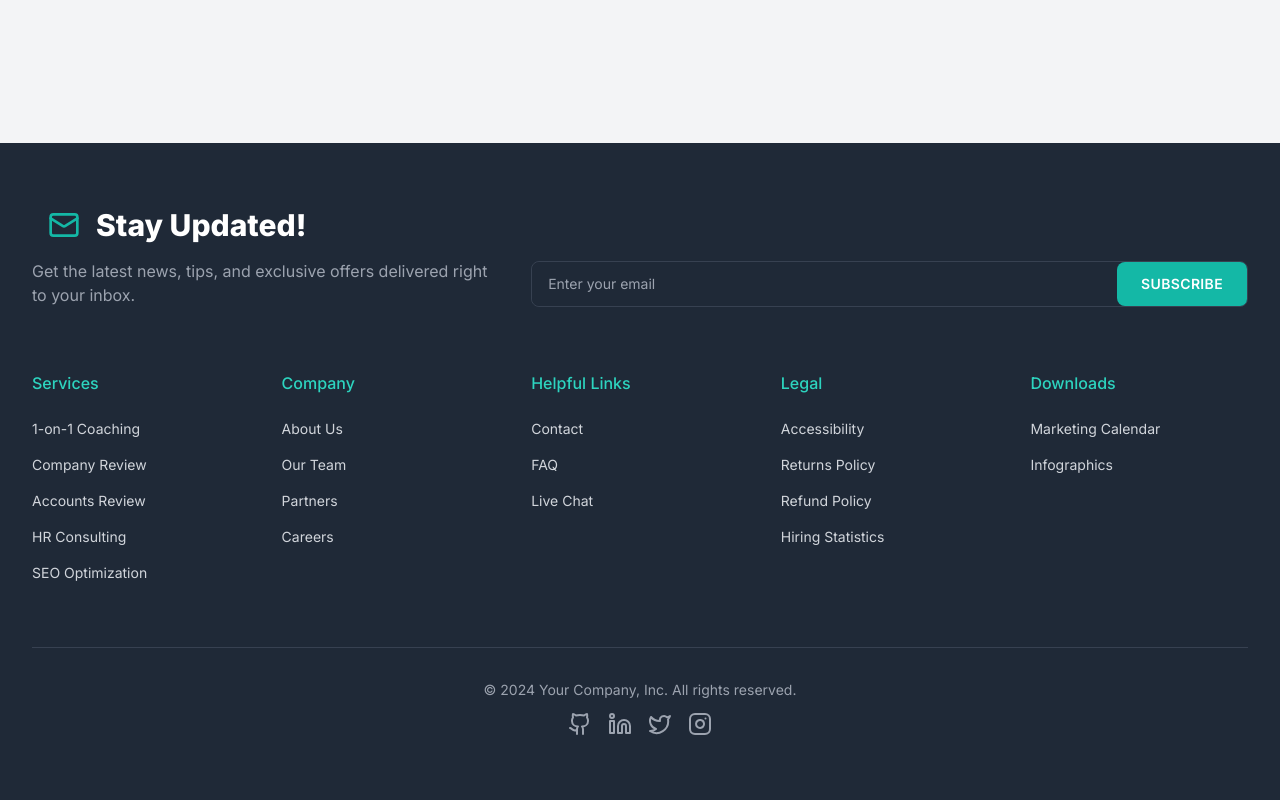
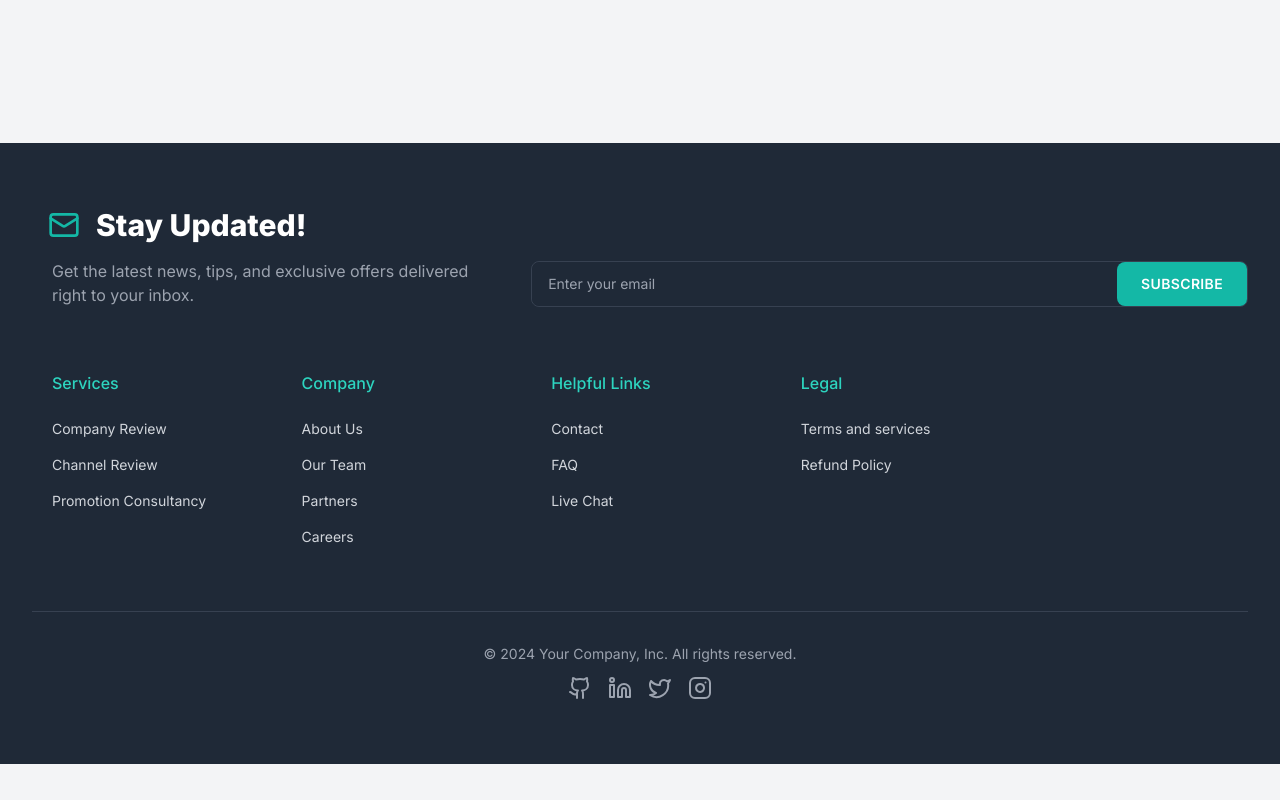
Before and after one commit to Sagar-1103/promotion-agency, a Next.js app: page / in a window 1280 px wide. Shown: the part 5365-6165 px from the top of the page. After the commit the page ends 6129 px from the top, so only its background shows below. Built offline with nearby package versions, Linux system fonts and the light colour scheme.

Commit message:
footer adjusted

```diff
--- a/components/Footer.tsx
+++ b/components/Footer.tsx
@@ -15,7 +15,7 @@ const Footer = () => {
                   <Mail className="text-teal-500 mx-4" size={32} />
                   Stay Updated!
                 </h2>
-                <p className="mt-4 text-gray-400 dark:text-gray-300">
+                <p className="mt-4 text-gray-400 px-5 dark:text-gray-300">
                   Get the latest news, tips, and exclusive offers delivered right to your inbox.
                 </p>
               </div>
@@ -43,111 +43,116 @@ const Footer = () => {
               </form>
             </div>
 
-            <div className="col-span-2 sm:col-span-1">
+            <div className="col-span-2 px-5 sm:col-span-1">
               <p className="font-medium text-teal-400 dark:text-teal-300">Services</p>
               <ul className="mt-6 space-y-4 text-sm">
-                <li>
-                  <Link href="/coaching" className="text-gray-300 hover:text-teal-400 dark:text-gray-400 dark:hover:text-teal-300 transition">
+                {/* <li>
+                  <Link href="/" className="text-gray-300 hover:text-teal-400 dark:text-gray-400 dark:hover:text-teal-300 transition">
                     1-on-1 Coaching
                   </Link>
-                </li>
+                </li> */}
                 <li>
-                  <Link href="/reviews" className="text-gray-300 hover:text-teal-400 dark:text-gray-400 dark:hover:text-teal-300 transition">
+                  <Link href="/" className="text-gray-300 hover:text-teal-400 dark:text-gray-400 dark:hover:text-teal-300 transition">
                     Company Review
                   </Link>
                 </li>
                 <li>
-                  <Link href="/accounts" className="text-gray-300 hover:text-teal-400 dark:text-gray-400 dark:hover:text-teal-300 transition">
-                    Accounts Review
+                  <Link href="/" className="text-gray-300 hover:text-teal-400 dark:text-gray-400 dark:hover:text-teal-300 transition">
+                    Channel Review
                   </Link>
                 </li>
-                <li>
-                  <Link href="/consulting" className="text-gray-300 hover:text-teal-400 dark:text-gray-400 dark:hover:text-teal-300 transition">
+                {/* <li>
+                  <Link href="/" className="text-gray-300 hover:text-teal-400 dark:text-gray-400 dark:hover:text-teal-300 transition">
                     HR Consulting
                   </Link>
-                </li>
+                </li> */}
+                {/* <li>
+                  <Link href="/" className="text-gray-300 hover:text-teal-400 dark:text-gray-400 dark:hover:text-teal-300 transition">
+                    SEO Optimization
+                  </Link>
+                </li> */}
                 <li>
-                  <Link href="/seo" className="text-gray-300 hover:text-teal-400 dark:text-gray-400 dark:hover:text-teal-300 transition">
-                    SEO Optimization
+                  <Link href="/" className="text-gray-300 hover:text-teal-400 dark:text-gray-400 dark:hover:text-teal-300 transition">
+                    Promotion Consultancy
                   </Link>
                 </li>
               </ul>
             </div>
 
-            <div className="col-span-2 sm:col-span-1">
+            <div className="col-span-2 px-5 sm:col-span-1">
               <p className="font-medium text-teal-400 dark:text-teal-300">Company</p>
               <ul className="mt-6 space-y-4 text-sm">
                 <li>
-                  <Link href="/about" className="text-gray-300 hover:text-teal-400 dark:text-gray-400 dark:hover:text-teal-300 transition">
+                  <Link href="/" className="text-gray-300 hover:text-teal-400 dark:text-gray-400 dark:hover:text-teal-300 transition">
                     About Us
                   </Link>
                 </li>
                 <li>
-                  <Link href="/team" className="text-gray-300 hover:text-teal-400 dark:text-gray-400 dark:hover:text-teal-300 transition">
+                  <Link href="/" className="text-gray-300 hover:text-teal-400 dark:text-gray-400 dark:hover:text-teal-300 transition">
                     Our Team
                   </Link>
                 </li>
                 <li>
-                  <Link href="/partners" className="text-gray-300 hover:text-teal-400 dark:text-gray-400 dark:hover:text-teal-300 transition">
+                  <Link href="/" className="text-gray-300 hover:text-teal-400 dark:text-gray-400 dark:hover:text-teal-300 transition">
                     Partners
                   </Link>
                 </li>
                 <li>
-                  <Link href="/careers" className="text-gray-300 hover:text-teal-400 dark:text-gray-400 dark:hover:text-teal-300 transition">
+                  <Link href="/" className="text-gray-300 hover:text-teal-400 dark:text-gray-400 dark:hover:text-teal-300 transition">
                     Careers
                   </Link>
                 </li>
               </ul>
             </div>
 
-            <div className="col-span-2 sm:col-span-1">
+            <div className="col-span-2 px-5 sm:col-span-1">
               <p className="font-medium text-teal-400 dark:text-teal-300">Helpful Links</p>
               <ul className="mt-6 space-y-4 text-sm">
                 <li>
-                  <Link href="/contact" className="text-gray-300 hover:text-teal-400 dark:text-gray-400 dark:hover:text-teal-300 transition">
+                  <Link href="/" className="text-gray-300 hover:text-teal-400 dark:text-gray-400 dark:hover:text-teal-300 transition">
                     Contact
                   </Link>
                 </li>
                 <li>
-                  <Link href="/faq" className="text-gray-300 hover:text-teal-400 dark:text-gray-400 dark:hover:text-teal-300 transition">
+                  <Link href="/" className="text-gray-300 hover:text-teal-400 dark:text-gray-400 dark:hover:text-teal-300 transition">
                     FAQ
                   </Link>
                 </li>
                 <li>
-                  <Link href="/live-chat" className="text-gray-300 hover:text-teal-400 dark:text-gray-400 dark:hover:text-teal-300 transition">
+                  <Link href="/" className="text-gray-300 hover:text-teal-400 dark:text-gray-400 dark:hover:text-teal-300 transition">
                     Live Chat
                   </Link>
                 </li>
               </ul>
             </div>
 
-            <div className="col-span-2 sm:col-span-1">
+            <div className="col-span-2 px-5 sm:col-span-1">
               <p className="font-medium text-teal-400 dark:text-teal-300">Legal</p>
               <ul className="mt-6 space-y-4 text-sm">
+                {/* <li>
+                  <Link href="/" className="text-gray-300 hover:text-teal-400 dark:text-gray-400 dark:hover:text-teal-300 transition">
+                    Accessibility
+                  </Link>
+                </li> */}
                 <li>
-                  <Link href="/accessibility" className="text-gray-300 hover:text-teal-400 dark:text-gray-400 dark:hover:text-teal-300 transition">
-                    Accessibility
+                  <Link href="/" className="text-gray-300 hover:text-teal-400 dark:text-gray-400 dark:hover:text-teal-300 transition">
+                      Terms and services
                   </Link>
                 </li>
                 <li>
-                  <Link href="/returns-policy" className="text-gray-300 hover:text-teal-400 dark:text-gray-400 dark:hover:text-teal-300 transition">
-                    Returns Policy
-                  </Link>
-                </li>
-                <li>
-                  <Link href="/refund-policy" className="text-gray-300 hover:text-teal-400 dark:text-gray-400 dark:hover:text-teal-300 transition">
+                  <Link href="/" className="text-gray-300 hover:text-teal-400 dark:text-gray-400 dark:hover:text-teal-300 transition">
                     Refund Policy
                   </Link>
                 </li>
-                <li>
-                  <Link href="/hiring-statistics" className="text-gray-300 hover:text-teal-400 dark:text-gray-400 dark:hover:text-teal-300 transition">
+                {/* <li>
+                  <Link href="/" className="text-gray-300 hover:text-teal-400 dark:text-gray-400 dark:hover:text-teal-300 transition">
                     Hiring Statistics
                   </Link>
-                </li>
+                </li> */}
               </ul>
             </div>
 
-            <div className="col-span-2 sm:col-span-1">
+            {/* <div className="col-span-2 sm:col-span-1">
               <p className="font-medium text-teal-400 dark:text-teal-300">Downloads</p>
               <ul className="mt-6 space-y-4 text-sm">
                 <li>
@@ -161,7 +166,7 @@ const Footer = () => {
                   </Link>
                 </li>
               </ul>
-            </div>
+            </div> */}
           </div>
         </div>
 
```
